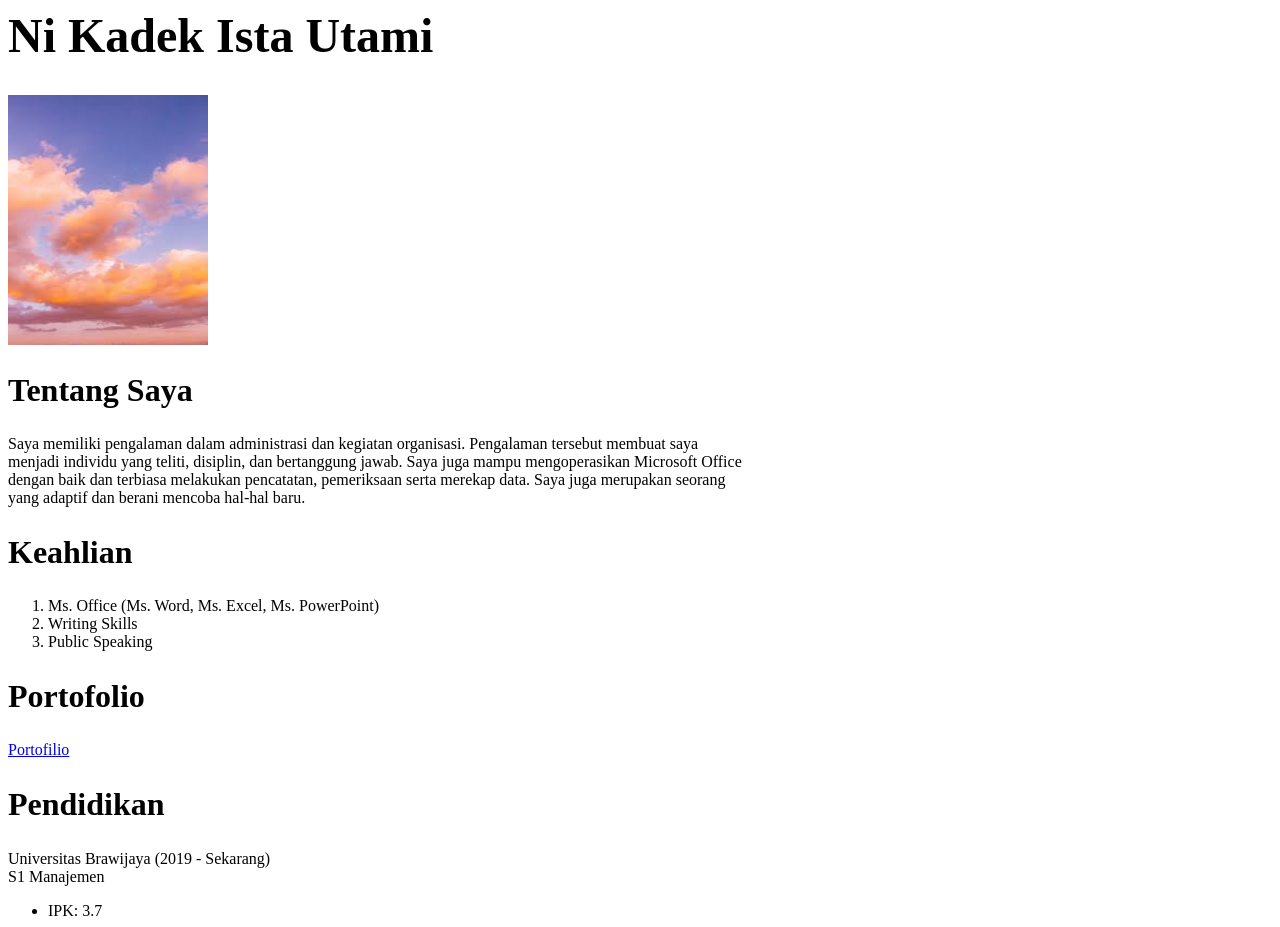
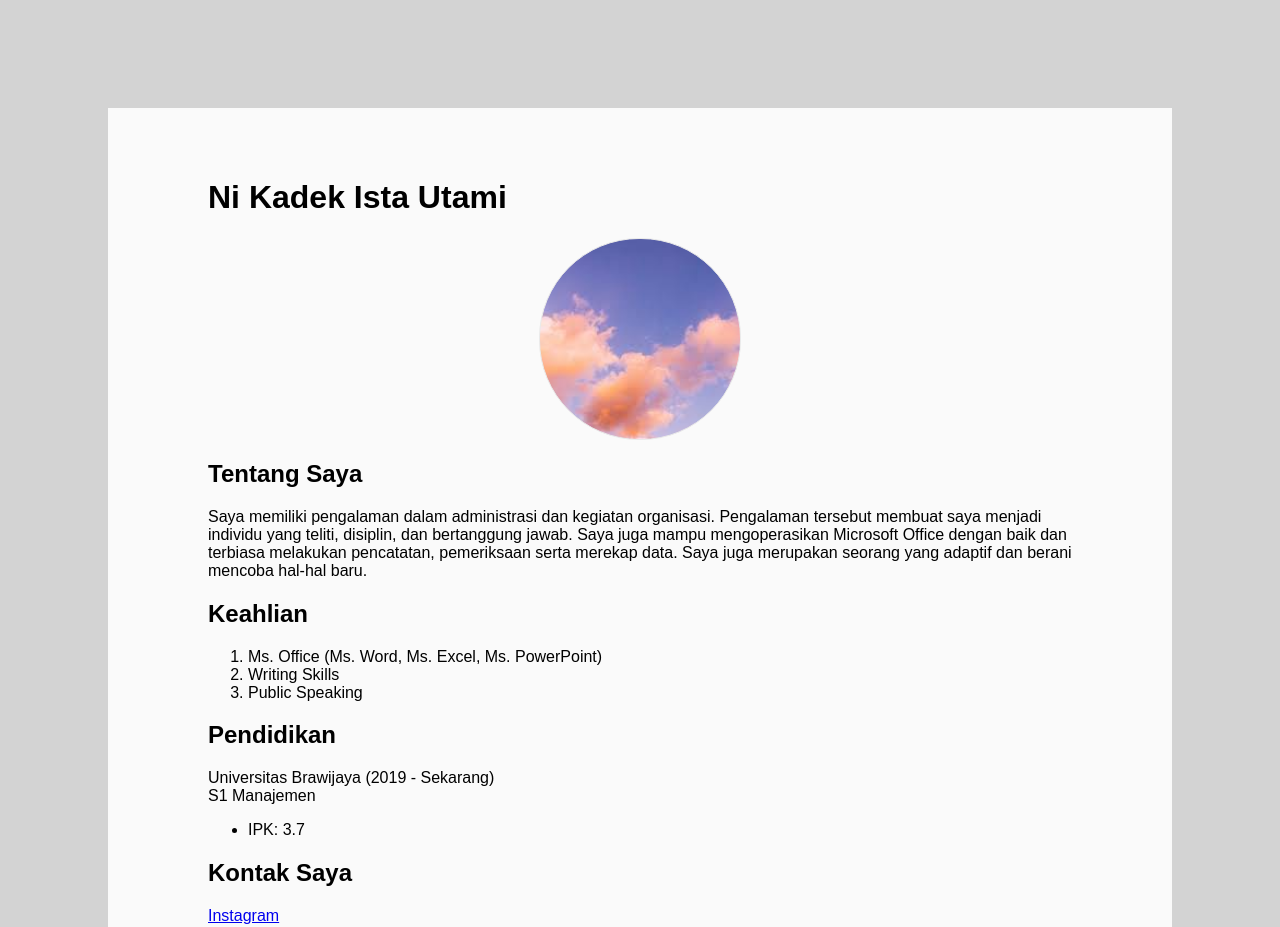
Before and after one commit to istautami/web-basic-seal, a plain HTML site: page Biodata.html in a window 1280 px wide. Shown: the top 927 px of the page. Drawn offline with Linux system fonts and the light colour scheme.

Commit message:
mengaplikasikan css

```diff
--- a/Biodata.html
+++ b/Biodata.html
@@ -1,26 +1,29 @@
 <html>
+    <head>
+        <link rel="stylesheet" type="text/css" href="style.css">
+    </head>
     <body>
-        <h1 style="font-size : 300%">Ni Kadek Ista Utami</h1>
-        <img src="download.jpg" atl="Awan" width="200" height="250">
-        <h2 style="font-size : 200%">Tentang Saya</h2>
-        <p style="font-size : 100%"> Saya memiliki pengalaman dalam administrasi dan kegiatan organisasi. Pengalaman tersebut membuat saya <br>
+        <div class="utama">
+            <h1>Ni Kadek Ista Utami</h1>
+            <div class="img" atl="Awan"></div>
+            <h2 class="judul">Tentang Saya</h2>
+            <p class="text"> Saya memiliki pengalaman dalam administrasi dan kegiatan organisasi. Pengalaman tersebut membuat saya
             menjadi individu yang teliti, disiplin, dan bertanggung jawab. Saya juga mampu mengoperasikan Microsoft
-            Office <br> dengan baik dan terbiasa melakukan pencatatan, pemeriksaan serta merekap data. Saya juga merupakan
-            seorang <br> yang adaptif dan berani mencoba hal-hal baru.</p>
-        <h2 style="font-size : 200%">Keahlian</h2>
-        <ol style="font-size : 100%">
+            Office dengan baik dan terbiasa melakukan pencatatan, pemeriksaan serta merekap data. Saya juga merupakan
+            seorang yang adaptif dan berani mencoba hal-hal baru.</p>
+            <h2 class="judul">Keahlian</h2>
+            <ol class text>
                 <li>Ms. Office (Ms. Word, Ms. Excel, Ms. PowerPoint)</li>
                 <li>Writing Skills</li>
                 <li>Public Speaking</li>
             </ol>
-        <h2 style="font-size : 200%">Portofolio</h2>
-        <a href="file:///E:/SEAL/Web%20Basic/Portofolio.html" target="_blank">Portofilio</a>
-        <h2 style="font-size : 200%">Pendidikan</h2>
-        <p style="font-size : 100%"> Universitas Brawijaya (2019 - Sekarang) <br> S1 Manajemen </p>
-        <ul style="font-size : 100%">
+            <h2 class="judul">Pendidikan</h2>
+            <p class="text"> Universitas Brawijaya (2019 - Sekarang) <br> S1 Manajemen </p>
+            <ul class="text">
                 <li>IPK: 3.7</li>
             </ul>
-        <h2>Kontak Saya</h2>
+            <h2 class="judul">Kontak Saya</h2>
             <a href="https://www.instagram.com/istautami/" target="_blank">Instagram</a>
+        </div>
     </body>
 </html>
--- /dev/null
+++ b/style.css
@@ -0,0 +1,27 @@
+body {
+    padding: 100px;
+    background-color: lightgray;
+    font-family: Arial, Helvetica, sans-serif
+}
+.utama {
+    padding: 100px;
+    padding-top: 50px;
+    background-color: #fafafa;
+    margin: 0 auto;
+}
+.img {
+    background-image: url(download.jpg);
+    background-color: #eaeaea;
+    background-size: cover;
+    border-radius: 100px;
+    width: 200px;
+    height: 200px;
+    margin: 0 auto;
+    border: 1px solid #eaeaea;
+}
+.judul{
+    font-size: x-large;
+}
+.text {
+    font-size: medium;
+}
```
Also changed, not shown: Portofolio.html (+5 -7 lines). Lines whose indentation alone changed are shown as unchanged.
